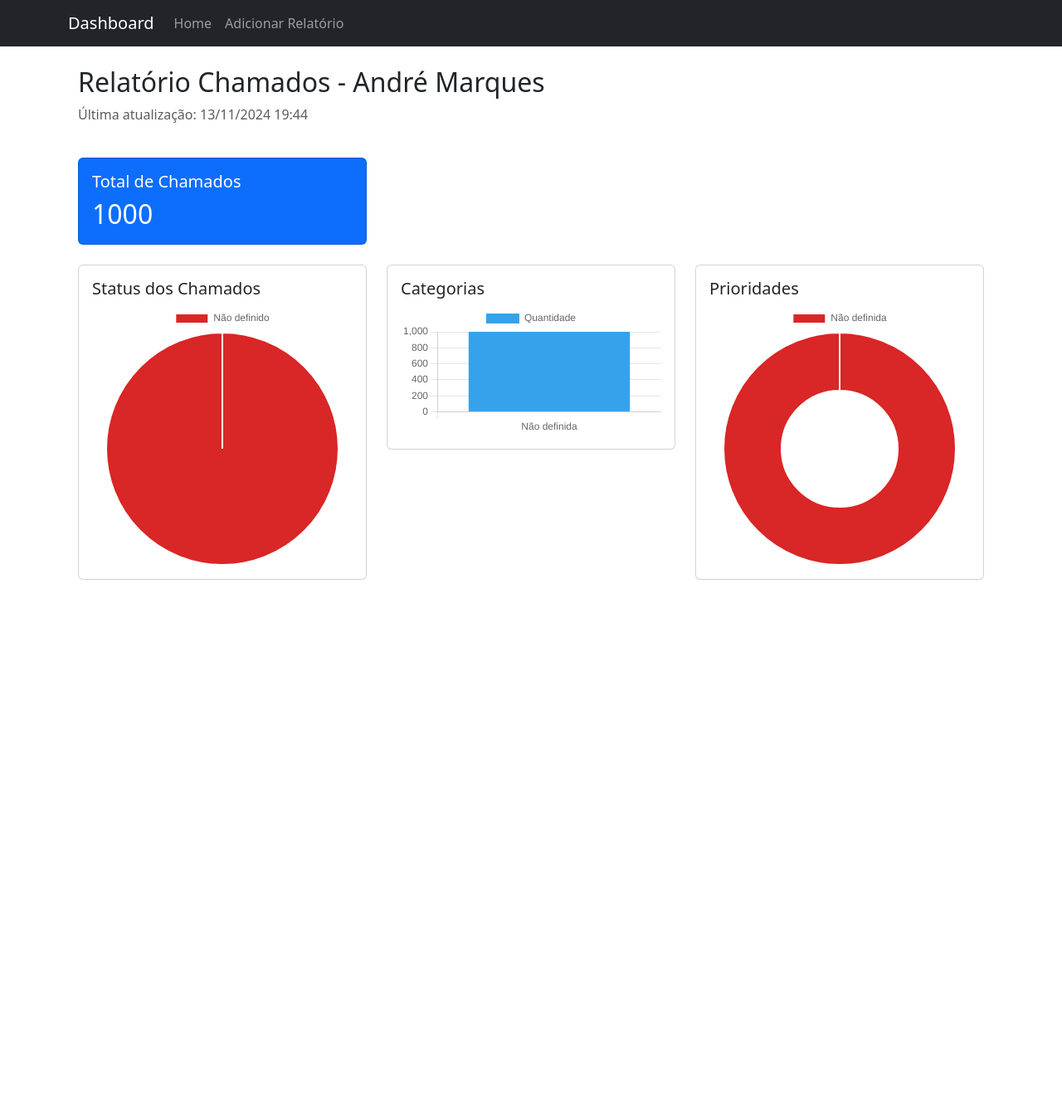
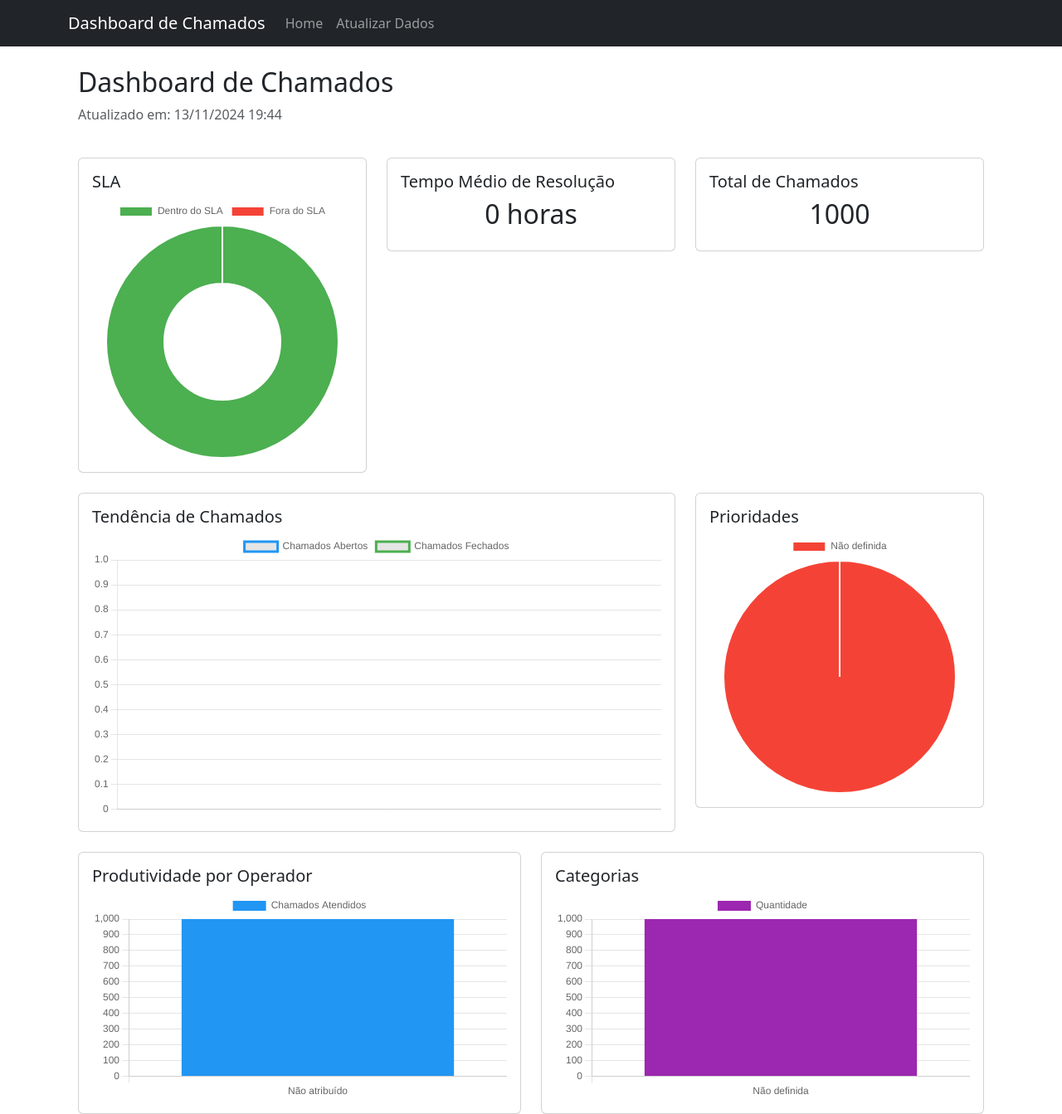
Before and after one commit to robertorondineli/dahs-chamados-v2, a Django app: page /relatorios/ in a window 1280 px wide. Shown: the whole page at 83% size. Before the commit the page ends 699 px from the top, so only its background shows below. Run offline with Django 5.2, Linux system fonts and the light colour scheme; data comes from the database, SQL or seed files in the repository.

Commit message:
Quase funcionando (as tabelas estão vindo vazias)

```diff
--- a/relatorios/templates/base/base.html
+++ b/relatorios/templates/base/base.html
@@ -10,7 +10,7 @@
 <body>
     <nav class="navbar navbar-expand-lg navbar-dark bg-dark">
         <div class="container">
-            <a class="navbar-brand" href="{% url 'home' %}">Dashboard</a>
+            <a class="navbar-brand" href="{% url 'home' %}">Dashboard de Chamados</a>
             <button class="navbar-toggler" type="button" data-bs-toggle="collapse" data-bs-target="#navbarNav">
                 <span class="navbar-toggler-icon"></span>
             </button>
@@ -20,7 +20,7 @@
                         <a class="nav-link" href="{% url 'home' %}">Home</a>
                     </li>
                     <li class="nav-item">
-                        <a class="nav-link" href="{% url 'adicionar_relatorio' %}">Adicionar Relatório</a>
+                        <a class="nav-link" href="{% url 'adicionar_relatorio' %}">Atualizar Dados</a>
                     </li>
                 </ul>
             </div>
--- a/relatorios/templates/relatorios/dashboard.html
+++ b/relatorios/templates/relatorios/dashboard.html
@@ -1,69 +1,65 @@
 {% extends 'base/base.html' %}
 
 {% block content %}
-<div class="container">
+<div class="container-fluid">
     <div class="row mb-4">
         <div class="col-12">
-            <h2>{{ nome_relatorio }}</h2>
-            <p class="text-muted">Última atualização: {{ relatorio.data_importacao|date:"d/m/Y H:i" }}</p>
+            <h2>Dashboard de Chamados</h2>
+            <p class="text-muted">Atualizado em: {{ ultima_atualizacao|date:"d/m/Y H:i" }}</p>
         </div>
     </div>
 
-    <!-- Cards de Resumo -->
+    <!-- Primeira Linha -->
     <div class="row mb-4">
+        <!-- SLA -->
         <div class="col-md-4">
-            <div class="card bg-primary text-white">
+            <div class="card">
                 <div class="card-body">
-                    <h5 class="card-title">Total de Chamados</h5>
-                    <h2 class="card-text">{{ total_chamados }}</h2>
+                    <h5 class="card-title">SLA</h5>
+                    <canvas id="slaChart"></canvas>
                 </div>
             </div>
         </div>
 
-        {% if datas_disponiveis %}
-        <div class="col-md-8">
+        <!-- Tempo Médio de Resolução -->
+        <div class="col-md-4">
             <div class="card">
                 <div class="card-body">
-                    <h5 class="card-title">Filtrar por Data</h5>
-                    <form method="GET" class="d-flex">
-                        <select name="data" class="form-select me-2">
-                            {% for data in datas_disponiveis %}
-                                <option value="{{ data }}" {% if data == data_selecionada %}selected{% endif %}>
-                                    {{ data }}
-                                </option>
-                            {% endfor %}
-                        </select>
-                        <button type="submit" class="btn btn-primary">Filtrar</button>
-                    </form>
-                </div>
-            </div>
-        </div>
-        {% endif %}
-    </div>
-
-    <div class="row">
-        <!-- Gráfico de Status -->
-        <div class="col-md-4 mb-4">
-            <div class="card">
-                <div class="card-body">
-                    <h5 class="card-title">Status dos Chamados</h5>
-                    <canvas id="statusChart"></canvas>
+                    <h5 class="card-title">Tempo Médio de Resolução</h5>
+                    <div class="text-center">
+                        <h2>{{ tempo_medio_resolucao }} horas</h2>
+                    </div>
                 </div>
             </div>
         </div>
 
-        <!-- Gráfico de Categorias -->
-        <div class="col-md-4 mb-4">
+        <!-- Total de Chamados -->
+        <div class="col-md-4">
             <div class="card">
                 <div class="card-body">
-                    <h5 class="card-title">Categorias</h5>
-                    <canvas id="categoriaChart"></canvas>
+                    <h5 class="card-title">Total de Chamados</h5>
+                    <div class="text-center">
+                        <h2>{{ total_chamados }}</h2>
+                    </div>
+                </div>
+            </div>
+        </div>
+    </div>
+
+    <!-- Segunda Linha -->
+    <div class="row mb-4">
+        <!-- Tendência de Chamados -->
+        <div class="col-md-8">
+            <div class="card">
+                <div class="card-body">
+                    <h5 class="card-title">Tendência de Chamados</h5>
+                    <canvas id="tendenciaChart"></canvas>
                 </div>
             </div>
         </div>
 
-        <!-- Gráfico de Prioridades -->
-        <div class="col-md-4 mb-4">
+        <!-- Prioridades -->
+        <div class="col-md-4">
             <div class="card">
                 <div class="card-body">
                     <h5 class="card-title">Prioridades</h5>
@@ -72,44 +68,60 @@
             </div>
         </div>
     </div>
+
+    <!-- Terceira Linha -->
+    <div class="row">
+        <!-- Produtividade por Operador -->
+        <div class="col-md-6">
+            <div class="card">
+                <div class="card-body">
+                    <h5 class="card-title">Produtividade por Operador</h5>
+                    <canvas id="operadorChart"></canvas>
+                </div>
+            </div>
+        </div>
+
+        <!-- Categorias -->
+        <div class="col-md-6">
+            <div class="card">
+                <div class="card-body">
+                    <h5 class="card-title">Categorias</h5>
+                    <canvas id="categoriaChart"></canvas>
+                </div>
+            </div>
+        </div>
+    </div>
 </div>
 
-<!-- Chart.js -->
 <script src="https://cdn.jsdelivr.net/npm/chart.js"></script>
-
 <script>
-// Função para gerar cores aleatórias
-function generateColors(count) {
-    const colors = [];
-    for (let i = 0; i < count; i++) {
-        colors.push(`hsl(${(i * 360) / count}, 70%, 50%)`);
-    }
-    return colors;
-}
-
-// Gráfico de Status
-const statusCtx = document.getElementById('statusChart').getContext('2d');
-new Chart(statusCtx, {
-    type: 'pie',
+// SLA Chart
+new Chart(document.getElementById('slaChart'), {
+    type: 'doughnut',
     data: {
-        labels: {{ status_labels|safe }},
+        labels: ['Dentro do SLA', 'Fora do SLA'],
         datasets: [{
-            data: {{ status_data|safe }},
-            backgroundColor: generateColors({{ status_labels|length }})
+            data: [{{ sla_data.dentro }}, {{ sla_data.fora }}],
+            backgroundColor: ['#4CAF50', '#F44336']
         }]
     }
 });
 
-// Gráfico de Categorias
-const categoriaCtx = document.getElementById('categoriaChart').getContext('2d');
-new Chart(categoriaCtx, {
-    type: 'bar',
+// Tendência Chart
+new Chart(document.getElementById('tendenciaChart'), {
+    type: 'line',
     data: {
-        labels: {{ categoria_labels|safe }},
+        labels: {{ tendencia_data.datas|safe }},
         datasets: [{
-            label: 'Quantidade',
-            data: {{ categoria_data|safe }},
-            backgroundColor: '#36A2EB'
+            label: 'Chamados Abertos',
+            data: {{ tendencia_data.abertos|safe }},
+            borderColor: '#2196F3',
+            fill: false
+        }, {
+            label: 'Chamados Fechados',
+            data: {{ tendencia_data.fechados|safe }},
+            borderColor: '#4CAF50',
+            fill: false
         }]
     },
     options: {
@@ -121,16 +133,55 @@ new Chart(categoriaCtx, {
     }
 });
 
-// Gráfico de Prioridades
-const prioridadeCtx = document.getElementById('prioridadeChart').getContext('2d');
-new Chart(prioridadeCtx, {
-    type: 'doughnut',
+// Prioridade Chart
+new Chart(document.getElementById('prioridadeChart'), {
+    type: 'pie',
     data: {
         labels: {{ prioridade_labels|safe }},
         datasets: [{
             data: {{ prioridade_data|safe }},
-            backgroundColor: generateColors({{ prioridade_labels|length }})
+            backgroundColor: ['#F44336', '#FF9800', '#FFC107', '#4CAF50']
         }]
+    }
+});
+
+// Operador Chart
+new Chart(document.getElementById('operadorChart'), {
+    type: 'bar',
+    data: {
+        labels: {{ operador_labels|safe }},
+        datasets: [{
+            label: 'Chamados Atendidos',
+            data: {{ operador_data|safe }},
+            backgroundColor: '#2196F3'
+        }]
+    },
+    options: {
+        scales: {
+            y: {
+                beginAtZero: true
+            }
+        }
+    }
+});
+
+// Categoria Chart
+new Chart(document.getElementById('categoriaChart'), {
+    type: 'bar',
+    data: {
+        labels: {{ categoria_labels|safe }},
+        datasets: [{
+            label: 'Quantidade',
+            data: {{ categoria_data|safe }},
+            backgroundColor: '#9C27B0'
+        }]
+    },
+    options: {
+        scales: {
+            y: {
+                beginAtZero: true
+            }
+        }
     }
 });
 </script>
--- a/relatorios/views.py
+++ b/relatorios/views.py
@@ -1,9 +1,15 @@
 from django.shortcuts import render, redirect
 from django.contrib import messages
 from .models import Relatorio
-from collections import Counter
-from .services import DeskAPI
+from collections import Counter, defaultdict
+from datetime import datetime
 import json
+
+def calcular_sla(chamado):
+    # Ajuste conforme sua lógica de SLA
+    tempo_resolucao = chamado.get('TempoResolucao', 0)
+    sla_esperado = chamado.get('SLAEsperado', 24)  # 24 horas como padrão
+    return tempo_resolucao <= sla_esperado
 
 def home(request):
     try:
@@ -12,59 +18,63 @@ def home(request):
             return redirect('adicionar_relatorio')
 
         dados = relatorio.dados
+        chamados = dados.get('root', [])
 
-        # Os chamados estão dentro da chave 'root'
-        if isinstance(dados, dict) and 'root' in dados:
-            items = dados['root']
+        # === SLA ===
+        total_chamados = len(chamados)
+        chamados_no_sla = sum(1 for c in chamados if calcular_sla(c))
+        sla_data = {
+            'dentro': (chamados_no_sla / total_chamados * 100) if total_chamados > 0 else 0,
+            'fora': ((total_chamados - chamados_no_sla) / total_chamados * 100) if total_chamados > 0 else 0
+        }
 
-            print("\n=== DADOS DO RELATÓRIO ===")
-            print("Total de chamados:", len(items))
-            if items:
-                print("Exemplo do primeiro chamado:", items[0])
-            print("==========================\n")
+        # === Prioridades ===
+        prioridade_count = Counter(c.get('Prioridade', 'Não definida') for c in chamados)
 
-            status_count = Counter()
-            categoria_count = Counter()
-            prioridade_count = Counter()
-            datas = set()
+        # === Tempo Médio de Resolução ===
+        tempos_resolucao = [float(c.get('TempoResolucao', 0)) for c in chamados if c.get('TempoResolucao')]
+        tempo_medio = sum(tempos_resolucao) / len(tempos_resolucao) if tempos_resolucao else 0
 
-            for item in items:
-                # Ajustando para as chaves corretas do seu JSON
-                status = str(item.get('Status', 'Não definido'))
-                categoria = str(item.get('Categoria', 'Não definida'))
-                prioridade = str(item.get('Prioridade', 'Não definida'))
-                data = str(item.get('DataAbertura', '')).split('T')[0] if item.get('DataAbertura') else ''
+        # === Produtividade por Operador ===
+        operador_count = Counter(c.get('Operador', 'Não atribuído') for c in chamados)
 
-                status_count[status] += 1
-                categoria_count[categoria] += 1
-                prioridade_count[prioridade] += 1
-                if data:
-                    datas.add(data)
+        # === Tendência de Chamados ===
+        chamados_por_data = defaultdict(lambda: {'abertos': 0, 'fechados': 0})
+        for chamado in chamados:
+            data_abertura = chamado.get('DataAbertura', '').split('T')[0]
+            data_fechamento = chamado.get('DataFechamento', '').split('T')[0]
 
-            datas_disponiveis = sorted(list(datas)) if datas else []
-            data_selecionada = request.GET.get('data', datas_disponiveis[-1] if datas_disponiveis else None)
+            if data_abertura:
+                chamados_por_data[data_abertura]['abertos'] += 1
+            if data_fechamento:
+                chamados_por_data[data_fechamento]['fechados'] += 1
 
-            # Adiciona informações do relatório ao contexto
-            contexto = {
-                'relatorio': relatorio,
-                'nome_relatorio': dados.get('NomeRelatorio', 'Relatório de Chamados'),
-                'total_registros': dados.get('total', 0),
-                'datas_disponiveis': datas_disponiveis,
-                'data_selecionada': data_selecionada,
-                'status_labels': list(status_count.keys()),
-                'status_data': list(status_count.values()),
-                'categoria_labels': list(categoria_count.keys()),
-                'categoria_data': list(categoria_count.values()),
-                'prioridade_labels': list(prioridade_count.keys()),
-                'prioridade_data': list(prioridade_count.values()),
-                'total_chamados': len(items)
-            }
+        # Ordenar datas
+        datas = sorted(chamados_por_data.keys())
+        tendencia_data = {
+            'datas': datas,
+            'abertos': [chamados_por_data[d]['abertos'] for d in datas],
+            'fechados': [chamados_por_data[d]['fechados'] for d in datas]
+        }
 
-            return render(request, 'relatorios/dashboard.html', contexto)
-        else:
-            return render(request, 'relatorios/error.html', {
-                'error': f'Nenhum chamado encontrado no relatório. Estrutura dos dados: {dados.keys() if isinstance(dados, dict) else type(dados)}'
-            })
+        # === Categorias ===
+        categoria_count = Counter(c.get('Categoria', 'Não definida') for c in chamados)
+
+        contexto = {
+            'sla_data': sla_data,
+            'prioridade_labels': list(prioridade_count.keys()),
+            'prioridade_data': list(prioridade_count.values()),
+            'tempo_medio_resolucao': round(tempo_medio, 2),
+            'operador_labels': list(operador_count.keys()),
+            'operador_data': list(operador_count.values()),
+            'tendencia_data': tendencia_data,
+            'categoria_labels': list(categoria_count.keys()),
+            'categoria_data': list(categoria_count.values()),
+            'total_chamados': total_chamados,
+            'ultima_atualizacao': relatorio.data_importacao
+        }
+
+        return render(request, 'relatorios/dashboard.html', contexto)
 
     except Exception as e:
         print(f"Erro ao processar dashboard: {str(e)}")
```
